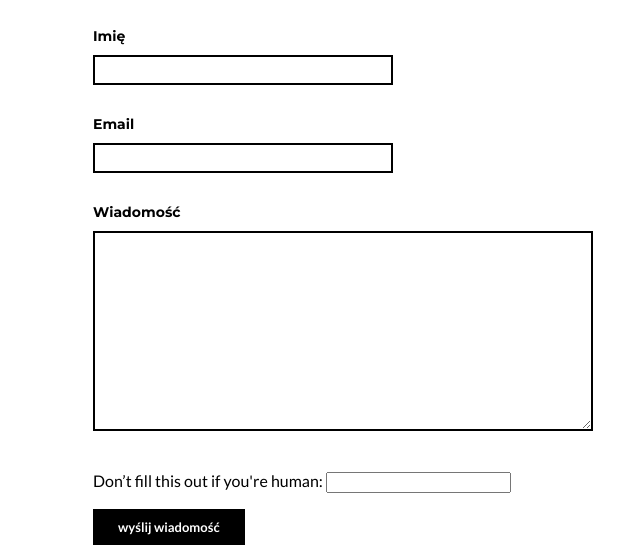
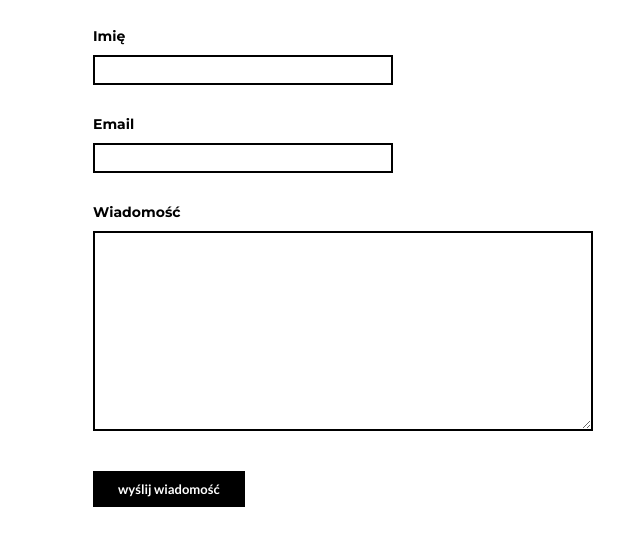
Before and after one commit to dmicha/pan_rolka, a Gatsby site: page /contact in a window 1280 px wide. Shown: the part 404-949 px from the top of the page, without its empty margins (0-640 px from the left). After the commit the page ends 919 px from the top, so only its background shows below. Built offline with nearby package versions, Linux system fonts and the light colour scheme; Gatsby itself is replaced by a stand-in of ours.

Commit message:
method POST

```diff
--- a/src/pages/contact.js
+++ b/src/pages/contact.js
@@ -34,8 +34,8 @@ const ContactPage = () => (
     <PageInfo title={pageData.title} paragraph={pageData.paragraph} />
     <form
       name="contact"
-      action="POST"
-      netlify-honeypot="bot-field"
+      method="POST"
+      data-netlify-recaptcha="true"
       data-netlify="true"
     >
       <StyledLabel>Imię</StyledLabel>
@@ -44,9 +44,7 @@ const ContactPage = () => (
       <StyledInput input type="email" name="email"></StyledInput>
       <StyledLabel>Wiadomość</StyledLabel>
       <StyledInput as="textarea" type="text" name="message"></StyledInput>
-      <p class="hidden">
-    <label>Don’t fill this out if you're human: <input name="bot-field" /></label>
-  </p>
+      <div data-netlify-recaptcha="true"></div>
       <Button type="submit">wyślij wiadomość</Button>
     </form>
   </>
```
